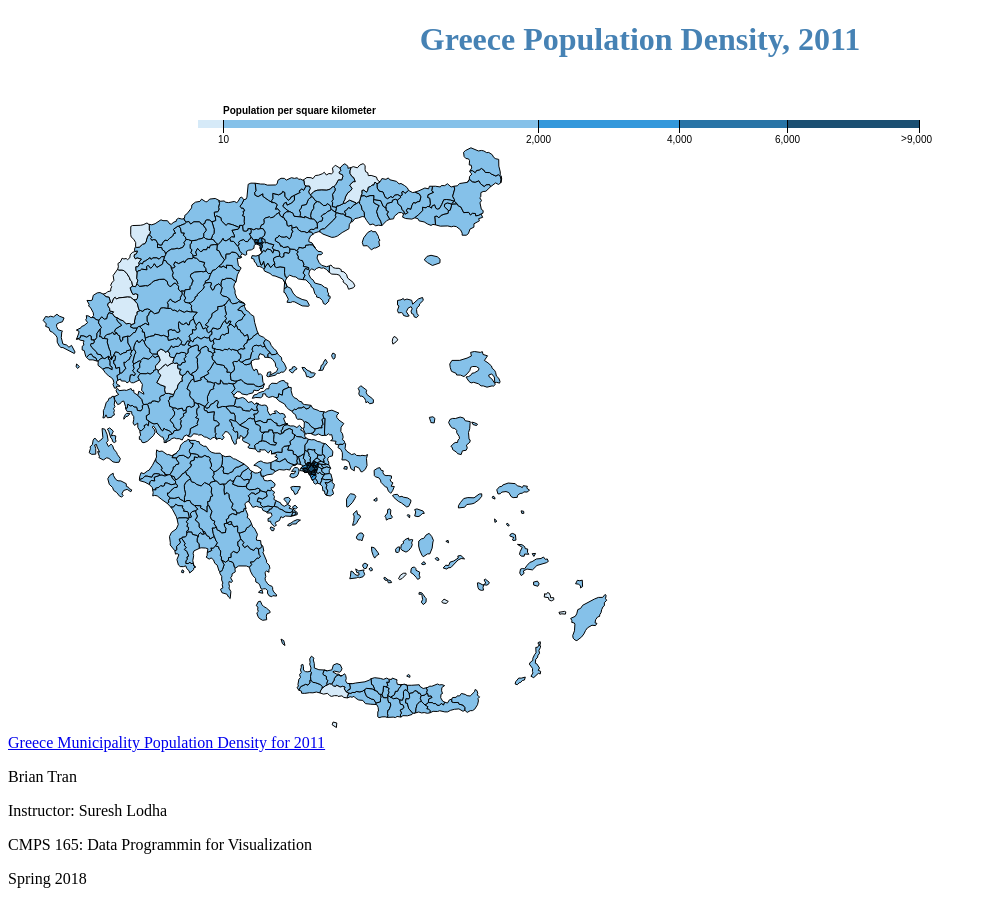
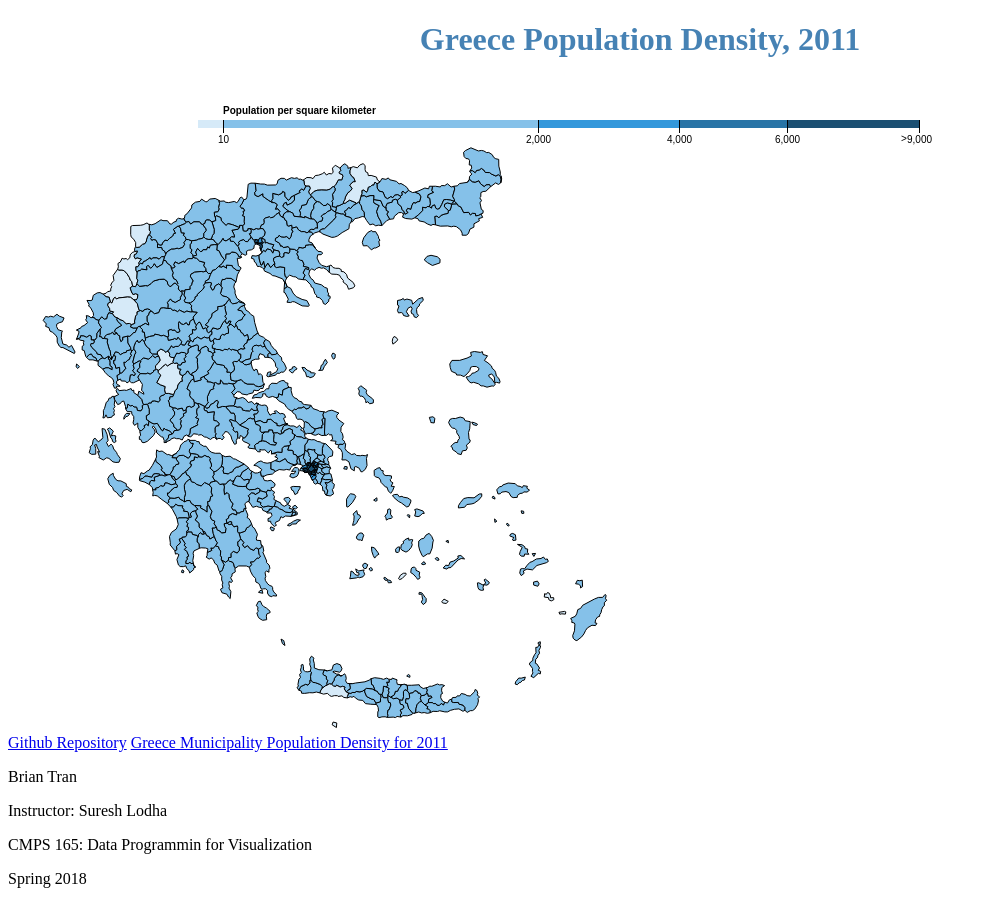
Before and after one commit to fruitpenninja/Greece, a plain HTML site: page index.html in a window 1280 px wide. Shown: the whole page, without its empty margins (0-987 px from the left). Drawn offline with nearby package versions, Linux system fonts and the light colour scheme.

Commit message:
Update index.html

```diff
--- a/index.html
+++ b/index.html
@@ -171,6 +171,7 @@
 
 		</script>
         <br>
+	<a href="https://github.com/fruitpenninja/Greece">Github Repository</a>
         <a href="https://en.wikipedia.org/wiki/List_of_municipalities_of_Greece_(2011)">Greece Municipality Population Density for 2011</a>
         <p>Brian Tran</p>
         <p>Instructor: Suresh Lodha</p>
```
